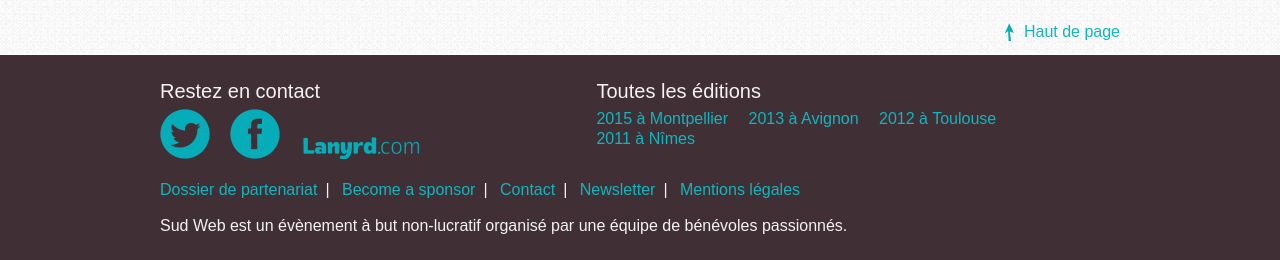
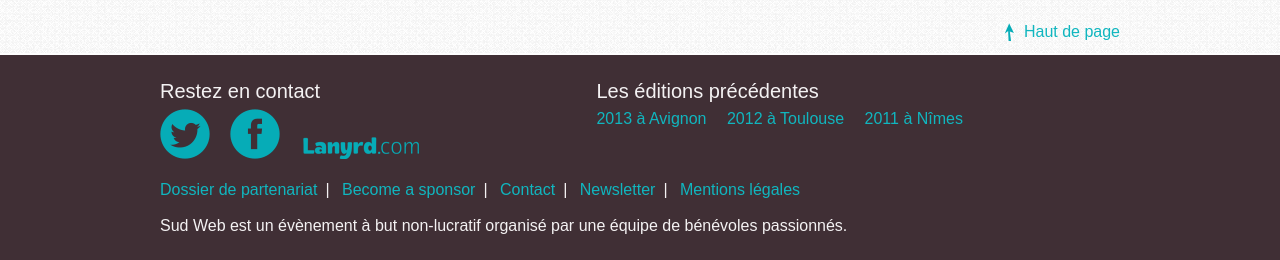
Before and after one commit to sudweb/2014, a website: page index.html in a window 1280 px wide. Shown: the part 3922-4182 px from the top of the page. Drawn offline with nearby package versions, Linux system fonts and the light colour scheme; files that its build step writes are made by us from their sources; files whose address does not match are found by name; a web font is replaced by a local one.

Commit message:
Toutes les éditions -> Éditions précédentes

```diff
--- a/index.html
+++ b/index.html
@@ -400,9 +400,8 @@
         </div>
 
         <div class="precedentes">
-          <h2>Toutes les éditions</h2>
+          <h2>Les éditions précédentes</h2>
           <ul>
-            <li><a href="http://sudweb.fr/2015">2015 à Montpellier</a></li>
             <li><a href="http://sudweb.fr/2013">2013 à Avignon</a></li>
             <li><a href="http://sudweb.fr/2012">2012 à Toulouse</a></li>
             <li><a href="http://sudweb.fr/2011">2011 à Nîmes</a></li>
```
Also changed, not shown: appel-orateurs.html (+1 -2 lines), inscription.html (+1 -2 lines), lieux.html (+1 -2 lines), mentions-legales.html (+1 -2 lines), orateurs.html (+1 -2 lines).
